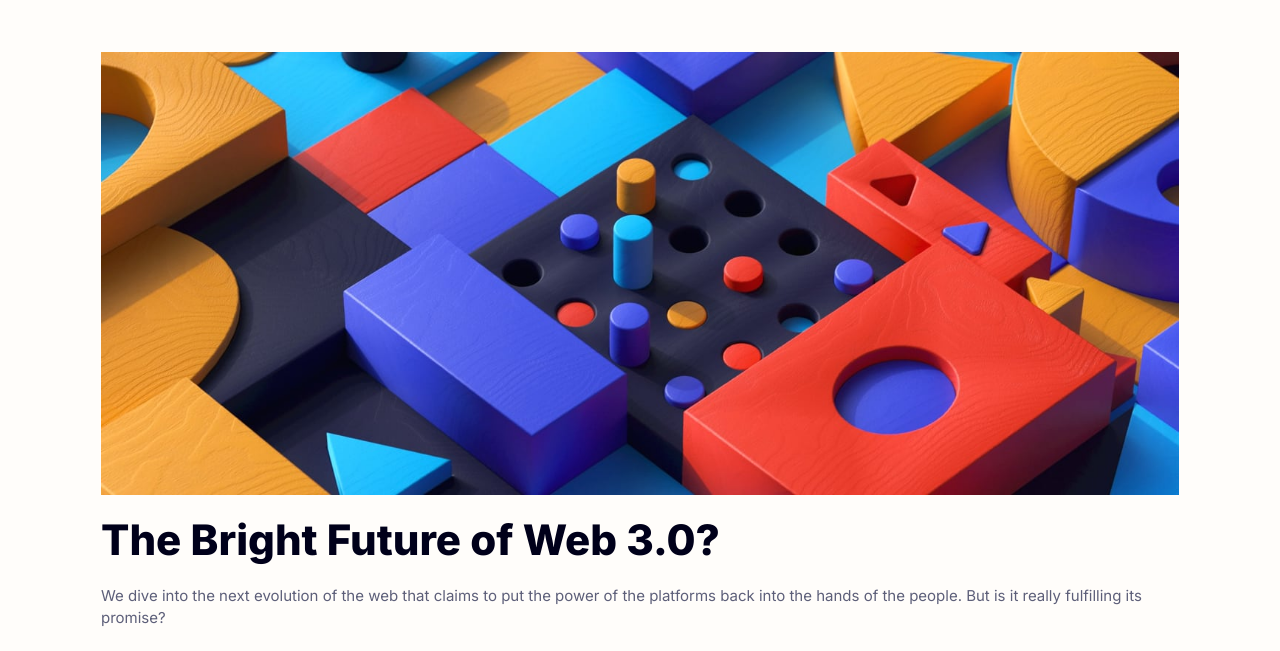
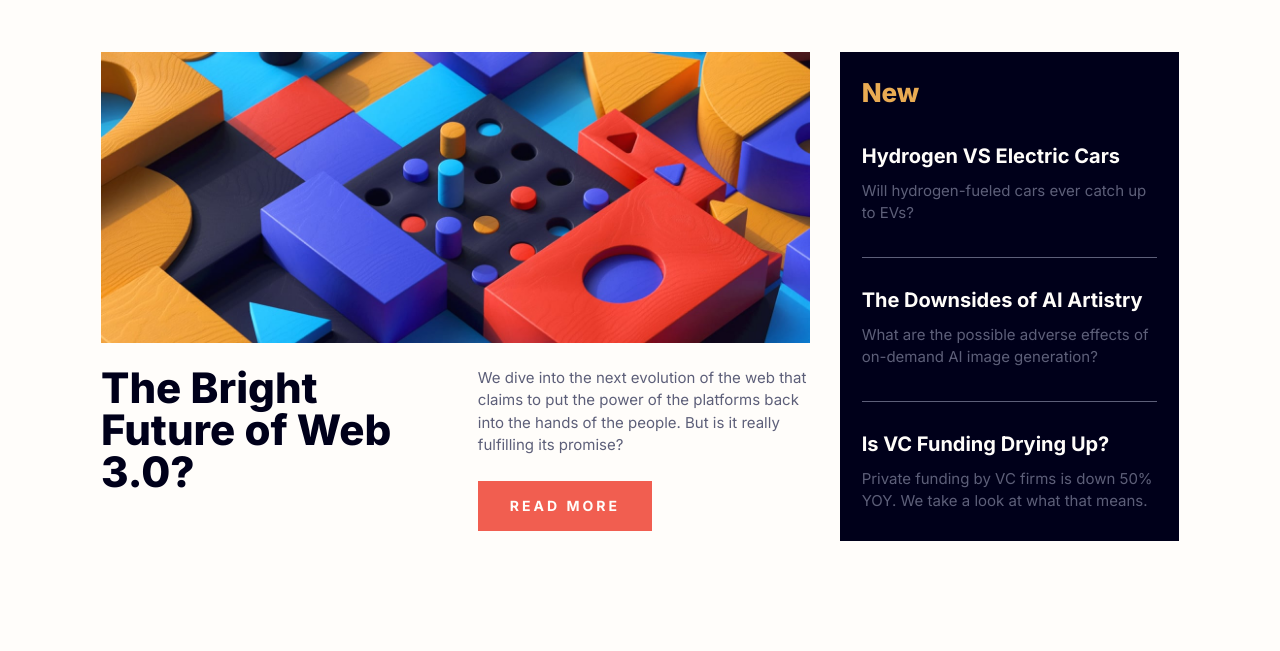
Before and after one commit to noorhakim/fem-news-homepage, a website built with Vite: page index.html in a window 1280 px wide. Shown: the part 140-791 px from the top of the page. Built offline with nearby package versions, Linux system fonts and the light colour scheme.

Commit message:
add style for tablet and up device

```diff
--- a/main.js
+++ b/main.js
@@ -1,4 +1,5 @@
 const header = document.querySelector(".header");
+const headerBefore = document.querySelector(".header ::before");
 const menuToggle = document.querySelector(".menu-toggle");
 const menuClose = document.querySelector(".menu-close");
 const nav = document.querySelector(".nav");
--- a/style.css
+++ b/style.css
@@ -124,6 +124,11 @@ h3 {
   padding: 1.125rem 2rem;
   text-transform: uppercase;
   text-decoration: none;
+}
+
+.button:hover {
+  color: var(--clr-white);
+  background-color: var(--clr-very-dark-blue);
 }
 
 /* Header */
@@ -280,6 +285,28 @@ h3 {
   }
 }
 
+@media (min-width: 62em) {
+  .hero .container {
+    grid-template-columns: 1fr 1fr 1fr;
+    gap: 1.875rem;
+  }
+
+  .featured-news {
+    grid-column: span 2;
+    column-gap: 2.8125rem;
+    grid-template-columns: 1fr 1fr;
+    grid-template-rows: max-content min-content min-content;
+  }
+
+  .featured-news picture {
+    grid-column: span 2;
+  }
+
+  .featured-news h1 {
+    grid-row: span 2;
+  }
+}
+
 /* Utility */
 .container {
   max-width: 69.375rem;
```
